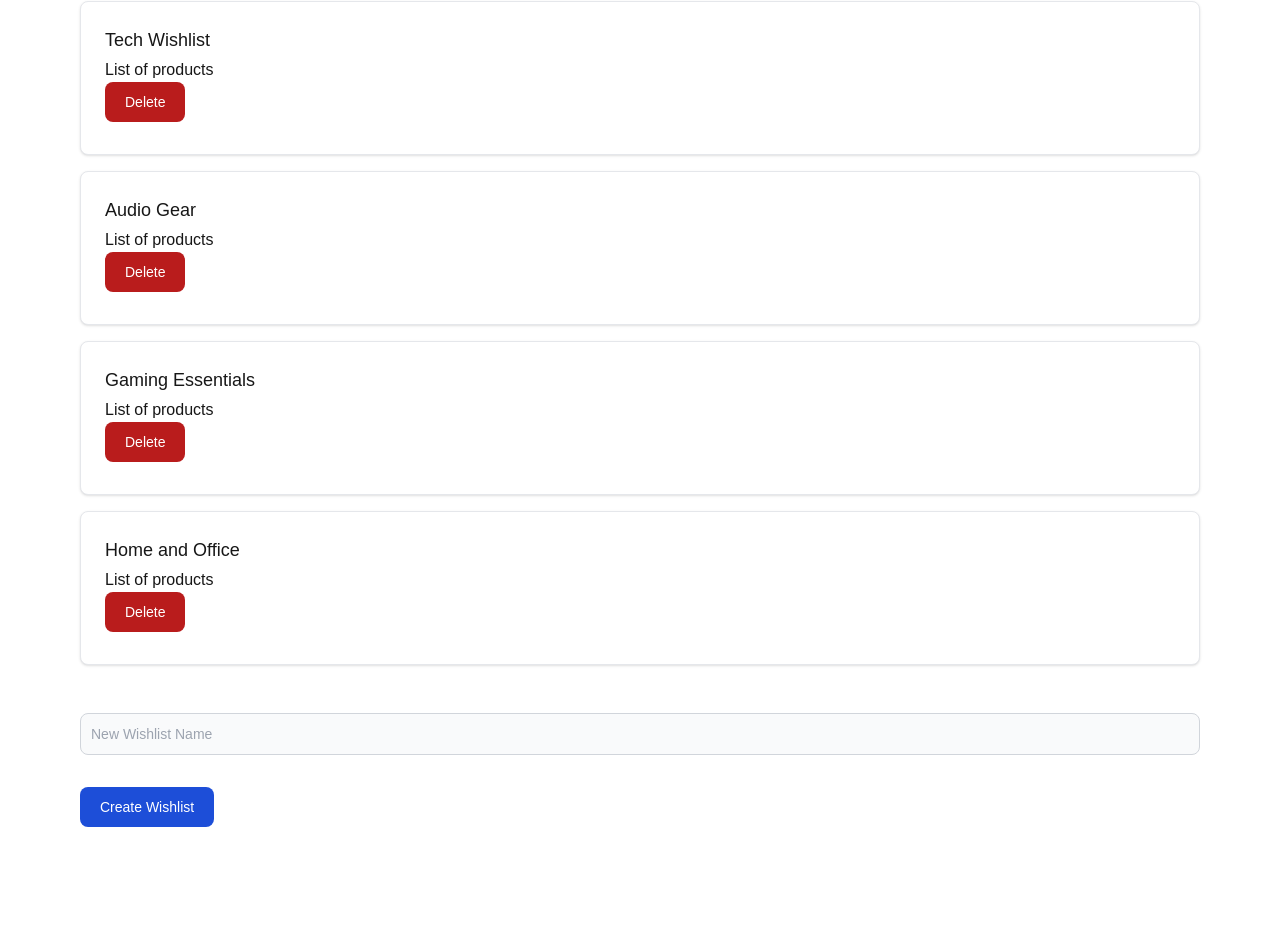
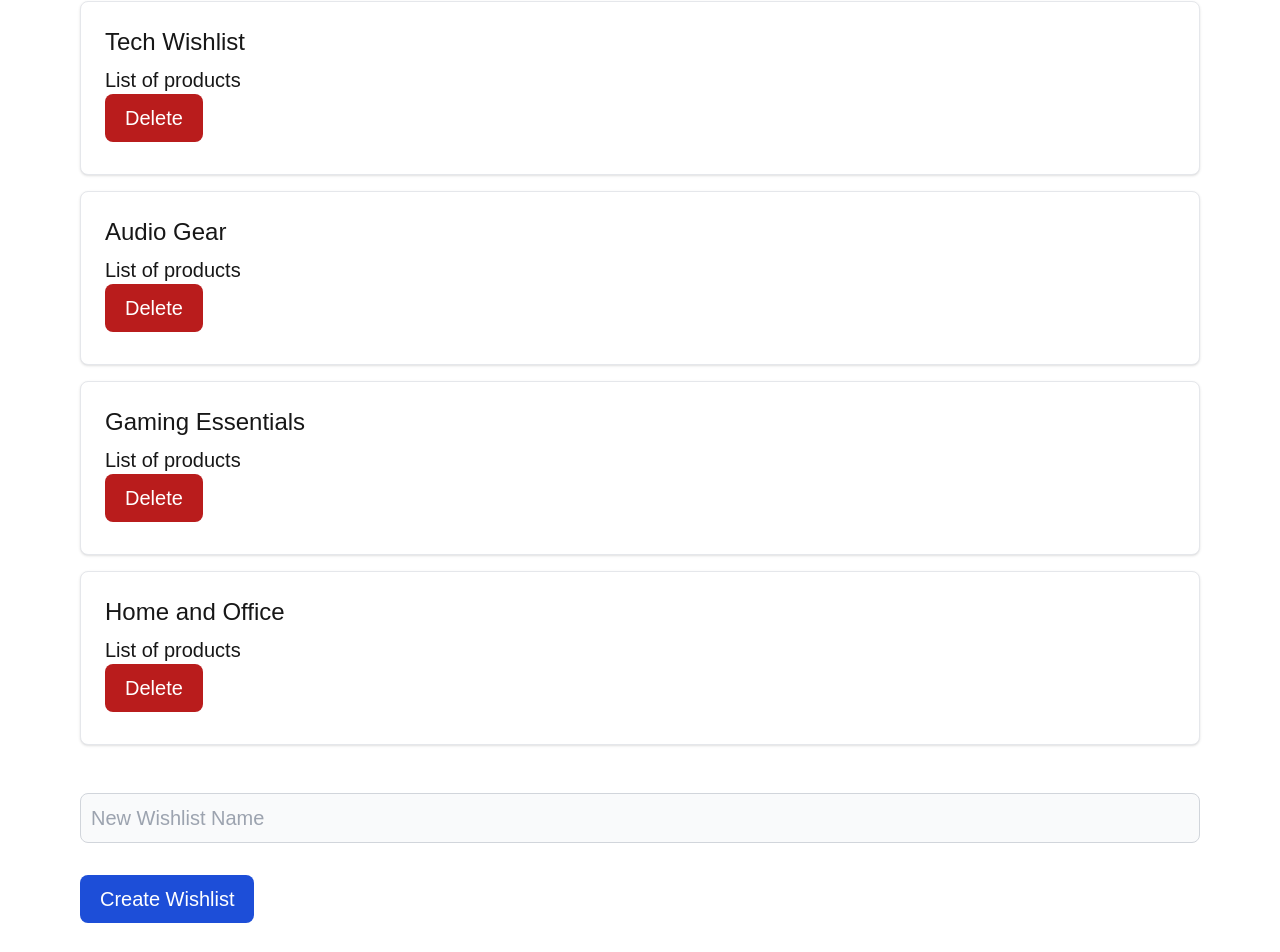
Before and after one commit to frogThanos/rebel-app, a Next.js app: page /wishlists in a window 1280 px wide. Shown: the part 251-1203 px from the top of the page. Built offline with nearby package versions, Linux system fonts and the light colour scheme; data requests are answered from the project's data file; a web font is replaced by a local one.

Commit message:
small fixes

```diff
--- a/src/app/wishlists/page.tsx
+++ b/src/app/wishlists/page.tsx
@@ -16,7 +16,7 @@
   if (error) return <div>Error: {error}</div>;
 
   return (
-    <div className='grid grid-rows-[20px_1fr_20px] min-h-screen p-8 pb-20 gap-16 sm:p-20'>
+    <div className='grid grid-rows-[20px_1fr_20px] text-xl min-h-screen p-8 pb-20 gap-16 sm:p-20'>
       <main className="flex flex-col gap-8 row-start-2 items-center sm:items-start">
         <Title text="Wishlists" level={HeadingLevel.H1} />
         <ul className="w-full">
@@ -24,14 +24,14 @@
             <li key={wishlist.id} className="mb-4 w-full">
                 <div className="w-full p-6 bg-white border border-gray-200 rounded-lg shadow dark:bg-gray-800 dark:border-gray-700">
                   <a href="#">
-                    <Title text={wishlist.name} level={HeadingLevel.H5} />
+                    <Title text={wishlist.name} level={HeadingLevel.H3} />
                   </a>
                   <ul>
                     <li>List of products</li>
                   </ul>
                   <button
                     onClick={() => deleteWishlist(wishlist.id)}
-                    className="focus:outline-none text-white bg-red-700 hover:bg-red-800 focus:ring-4 focus:ring-red-300 font-medium rounded-lg text-sm px-5 py-2.5 me-2 mb-2 dark:bg-red-600 dark:hover:bg-red-700 dark:focus:ring-red-900"
+                    className="focus:outline-none text-xl text-white bg-red-700 hover:bg-red-800 focus:ring-4 focus:ring-red-300 font-medium rounded-lg text-sm px-5 py-2.5 me-2 mb-2 dark:bg-red-600 dark:hover:bg-red-700 dark:focus:ring-red-900"
                   >
                     Delete
                   </button>
@@ -40,14 +40,14 @@
           ))}
         </ul>
         <input
-          className="bg-gray-50 border border-gray-300 text-gray-900 text-sm rounded-lg focus:ring-blue-500 focus:border-blue-500 block w-full p-2.5 dark:bg-gray-700 dark:border-gray-600 dark:placeholder-gray-400 dark:text-white dark:focus:ring-blue-500 dark:focus:border-blue-500"
+          className="bg-gray-50 border text-xl border-gray-300 text-gray-900 text-sm rounded-lg focus:ring-blue-500 focus:border-blue-500 block w-full p-2.5 dark:bg-gray-700 dark:border-gray-600 dark:placeholder-gray-400 dark:text-white dark:focus:ring-blue-500 dark:focus:border-blue-500"
           value={newWishlistName}
           onChange={(e) => setNewWishlistName(e.target.value)}
           placeholder="New Wishlist Name"
         />
         <button
           onClick={handleCreateWishlist}
-          className="text-white bg-blue-700 hover:bg-blue-800 focus:ring-4 focus:ring-blue-300 font-medium rounded-lg text-sm px-5 py-2.5 me-2 mb-2 dark:bg-blue-600 dark:hover:bg-blue-700 focus:outline-none dark:focus:ring-blue-800"
+          className="text-white text-xl bg-blue-700 hover:bg-blue-800 focus:ring-4 focus:ring-blue-300 font-medium rounded-lg text-sm px-5 py-2.5 me-2 mb-2 dark:bg-blue-600 dark:hover:bg-blue-700 focus:outline-none dark:focus:ring-blue-800"
         >
           Create Wishlist
         </button>
```
Also changed, not shown: 1 other file (tests, documents, lock files or other folders).
